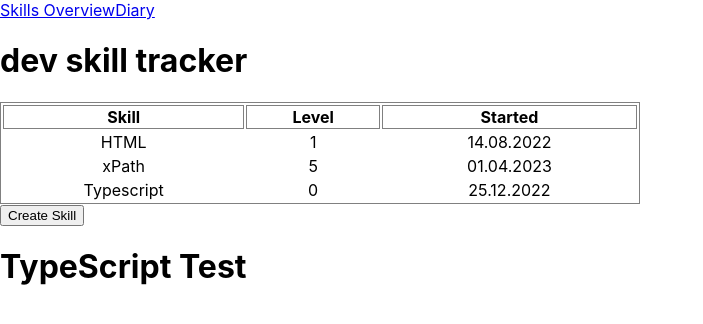
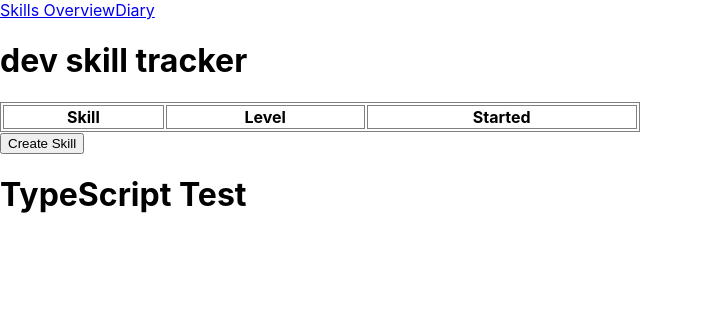
Before and after one commit to pandorasinclair/dev-skill-tracker, a React (Create React App) app: page /skills in a window 1280 px wide. Shown: the top 324 px of the page, without its empty margins (0-703 px from the left). Built offline with nearby package versions, Linux system fonts and the light colour scheme.

Commit message:
funktionierender codestand. Tabelle wird aktualisiert. to be refactored

```diff
--- a/src/components/SkillsOverview.tsx
+++ b/src/components/SkillsOverview.tsx
@@ -1,14 +1,19 @@
 import React from "react";
-import { skills } from "../data/skills";
 import { Skill } from "../types/skill";
 import { Link } from "react-router-dom";
 
 function SkillsOverview() {
+  const updatedSkillList: string | null = window.localStorage.getItem("skills");
+  let skills: Skill[] = [];
+  if (updatedSkillList != null) {
+    skills = JSON.parse(updatedSkillList);
+  }
+  console.log(skills);
   const tablerows = skills.map((skill: Skill) => (
     <tr>
       <td>{skill.name}</td>
       <td>{skill.level}</td>
-      <td>{convertDate(skill.created)}</td>
+      <td>{convertDate(new Date(skill.created))}</td>
     </tr>
   ));
 
```
